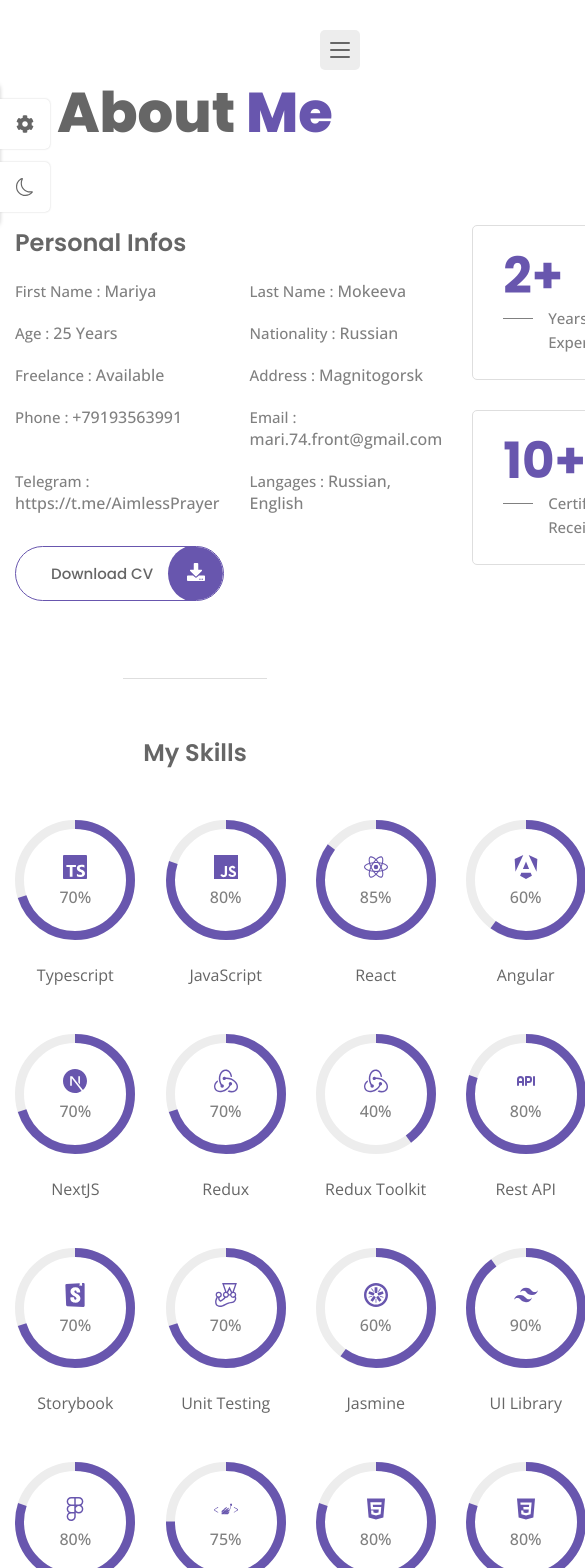
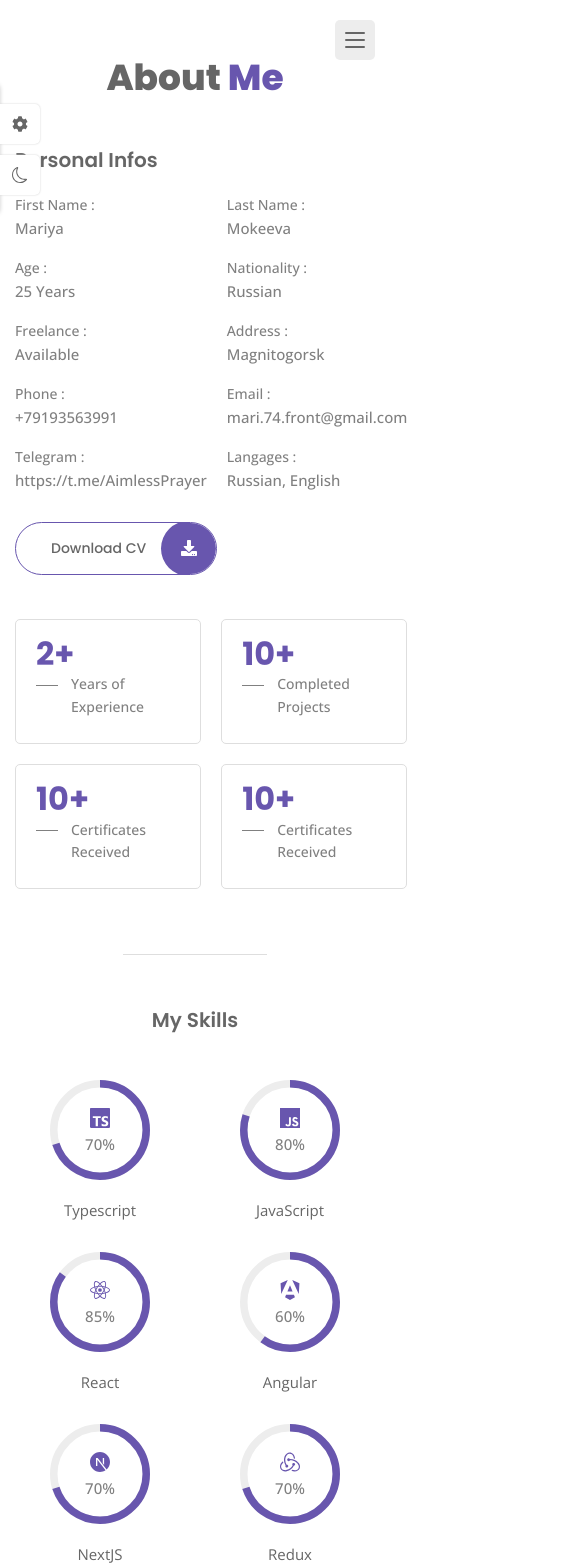
Before and after one commit to w1llow1sp/Portfolio, a React (Vite) app: page /about in a window 390 px wide. Shown: the top 1568 px of the page, 585 px wide, since content can reach past the window. Built offline with nearby package versions, Linux system fonts and the light colour scheme.

Commit message:
Add some responsive

```diff
--- a/package.json
+++ b/package.json
@@ -10,6 +10,7 @@
     "preview": "vite preview"
   },
   "dependencies": {
+    "framer-motion": "^11.0.3",
     "html-react-parser": "^5.1.1",
     "react": "^18.2.0",
     "react-circular-progressbar": "^2.1.0",
--- a/src/App.css
+++ b/src/App.css
@@ -40,6 +40,22 @@
     --body-color: hsl(0, 0%, 7%);
     --container-color: hsl(0, 1%, 17%);
     --border-color: hsl(0, 0%, 15%);
+}
+
+/* Responsive typography*/
+@media screen and (max-width: 1200px) {
+    :root {
+        --big-font-size: 36px;
+        --h1-font-size: 32px;
+        --h2-font-size: 24px;
+        --h3-font-size: 20px;
+        --large-font-size: 16px;
+        --normal-font-size: 15px;
+        --small-font-size: 14px;
+        --smaller-font-size: 13px;
+        --tiny-font-size: 11px;
+    }
+
 }
 
 /*===========   BASE  ==========*/
--- a/src/components/Navbar/navbar.css
+++ b/src/components/Navbar/navbar.css
@@ -6,6 +6,7 @@
     width: 100%;
     padding: 60px 30px;
     transition: all 0.5s cubic-bezier(0.77, 0.2 ,0.05,1);
+    z-index: 100;
 }
 
 .show-menu {
@@ -30,6 +31,10 @@
     font-weight: var(--weigth-500);
 }
 
+.darktheme .nav__link {
+    border-color:hsl(0,0%,20%) ;
+}
+
 .active-nav .nav__icon,
 .active-nav .nav__name {
     color:var(--first-color)
@@ -45,6 +50,7 @@
     border-radius: 5px;
     background-color: var(--container-color);
     padding: 12px 10px;
+    z-index: 100;
 }
 
 .nav__toggle span {
@@ -83,6 +89,7 @@
         right: 30px;
         display: flex;
         align-items: center;
+        z-index: 100;
 
     }
 
@@ -105,9 +112,7 @@
         margin-inline: auto;
     }
 
-    .darktheme .nav__link {
-        border-color:hsl(0,0%,20%) ;
-    }
+
 
     .nav__name {
         position: absolute;
--- a/src/index.css
+++ b/src/index.css
@@ -0,0 +1,286 @@
+@media screen and (max-width:1400px ) {
+    .container {
+        max-width: calc(100% - 180px);
+    }
+}
+
+@media screen and (max-width: 1200px) {
+    .grid {
+        gap:20px
+    }
+
+    .home__data {
+        padding-right: 40px;
+    }
+
+    .home__title {
+        font-size: var(--big-font-size);
+    }
+
+    .home__description {
+        font-size: var(--small-font-size);
+    }
+
+    .stats__title {
+        padding-left: 35px;
+    }
+
+    .stats__title::before {
+        width: 22px;
+    }
+
+    .skills__container {
+        row-gap: 32px;
+    }
+
+    .progress__circle {
+        width: 100px;
+        height: 100px;
+    }
+
+    .skills__title {
+        margin-top: 20px;
+    }
+
+    .resume__icon {
+        width: 36px;
+        height: 36px;
+        line-height: 38px;
+    }
+
+    .resume__item {
+        padding-left: 55px;
+    }
+
+    .portfolio__modal-content {
+        max-width: 600px;
+    }
+
+    .modal__close {
+        width: 40px;
+        height: 40px;
+    }
+
+    .form__input-group {
+        grid-template-columns: repeat(2,1fr);
+        column-gap: 24px;
+    }
+
+    .form__input-group .form__input-div:last-child {
+        grid-column: 1/-1;
+    }
+
+    .form__input-div {
+        margin-bottom: 24px;
+    }
+}
+
+@media screen and (max-width: 1024px) {
+    .container {
+        max-width: 720px;
+    }
+
+    .home {
+        padding: 20px;
+        grid-template-columns: 5fr 7fr;
+    }
+
+    .home__data {
+        padding-right: 0;
+    }
+
+    .section {
+        padding-block: 50px;
+    }
+
+    .section__title {
+        margin-bottom: 40px;
+    }
+
+    .about__container ,
+    .resume__container,
+    .contact__container{
+        grid-template-columns: 1fr;
+    }
+
+    .about__container {
+        row-gap: 40px;
+    }
+
+    .subtitle__center {
+        margin-bottom: 45px;
+    }
+
+    .skills__container {
+        grid-template-columns: repeat(3,1fr);
+    }
+
+    .resume__container {
+        row-gap: 45px;
+    }
+
+    .resume__item:not(:last-child) {
+        margin-bottom: 45px;
+    }
+
+    .separator {
+        margin: 65px auto 50px;
+    }
+
+    .portfolio__container {
+        grid-template-columns: repeat(2,1fr);
+    }
+
+    .contact__container {
+        row-gap: 48px;
+    }
+}
+
+@media screen and (max-width: 768px) {
+    .home {
+        grid-template-columns: 1fr;
+        justify-items: center;
+        row-gap: 10px;
+    }
+
+    .color__block {
+        display: none;
+    }
+
+    .home__img {
+        width: 270px;
+        height: 270px;
+        border-radius: 50%;
+        margin-top: auto;
+    }
+
+    .home__content {
+        max-width: 500px;
+        align-items: center;
+        margin-bottom: auto;
+    }
+
+    .home__title {
+        padding-left: 0;
+    }
+
+    .home__title::before {
+        all: unset;
+    }
+
+    .home__title span {
+        display: block;
+    }
+
+    .container {
+        max-width: 540px;
+    }
+
+    .portfolio__modal-content {
+        padding: 25px 20px;
+    }
+
+    .modal__close {
+        top: -9%;
+        right: 0;
+    }
+
+}
+
+@media screen and (max-width: 576px) {
+
+    .nav__toggle {
+        top: 20px;
+        right: 15px;
+    }
+
+    .nav__link {
+        column-gap: 20px;
+    }
+
+    .nav__icon,
+    .nav__name {
+        font-size: var(--h3-font-size);
+    }
+
+    .skills__container {
+        grid-template-columns: repeat(2,1fr);
+    }
+
+    .portfolio__container {
+        grid-template-columns: 1fr;
+    }
+
+    .modal__list {
+        grid-template-columns: 1fr;
+    }
+
+    .modal__img {
+        height: 300px;
+    }
+
+    .form__input-group {
+        grid-template-columns: 1fr;
+    }
+
+    .theme__img {
+        width: 25px;
+    }
+
+    .style__switcher-toggler,
+    .theme__toggler {
+        width: 40px;
+        height: 40px;
+    }
+
+    .style__switcher-toggler {
+        top: 15%;
+    }
+
+    .theme__toggler {
+        bottom: 15%;
+    }
+
+    .style__switcher-close {
+        top: 5%;
+    }
+}
+
+@media screen and (max-width: 450px) {
+    .home__img {
+        display: none;
+    }
+
+    .home__content {
+        margin-block: auto;
+        text-align: left;
+    }
+
+    .home__title {
+        font-size:var(--h1-font-size) ;
+    }
+
+    .home__description {
+        text-align: justify;
+    }
+
+    .info__title {
+        display: block;
+        margin-bottom: 4px;
+    }
+
+    .stats__box {
+        padding: 15px 15px 25px 20px;
+    }
+}
+
+@media screen and (max-width: 350px) {
+
+    .home__title span {
+        display: inline;
+    }
+
+    .stats {
+        grid-template-columns: 1fr ;
+    }
+}
--- a/src/pages/portfolio/portfolio.css
+++ b/src/pages/portfolio/portfolio.css
@@ -87,7 +87,7 @@
 
 .modal__list {
     grid-template-columns: repeat(2,1fr);
-    row-gap: 10px;
+    row-gap: 10px !important;
     margin-bottom: 24px;
 }
 
```
Also changed, not shown: 1 other file (tests, documents, lock files or other folders).
